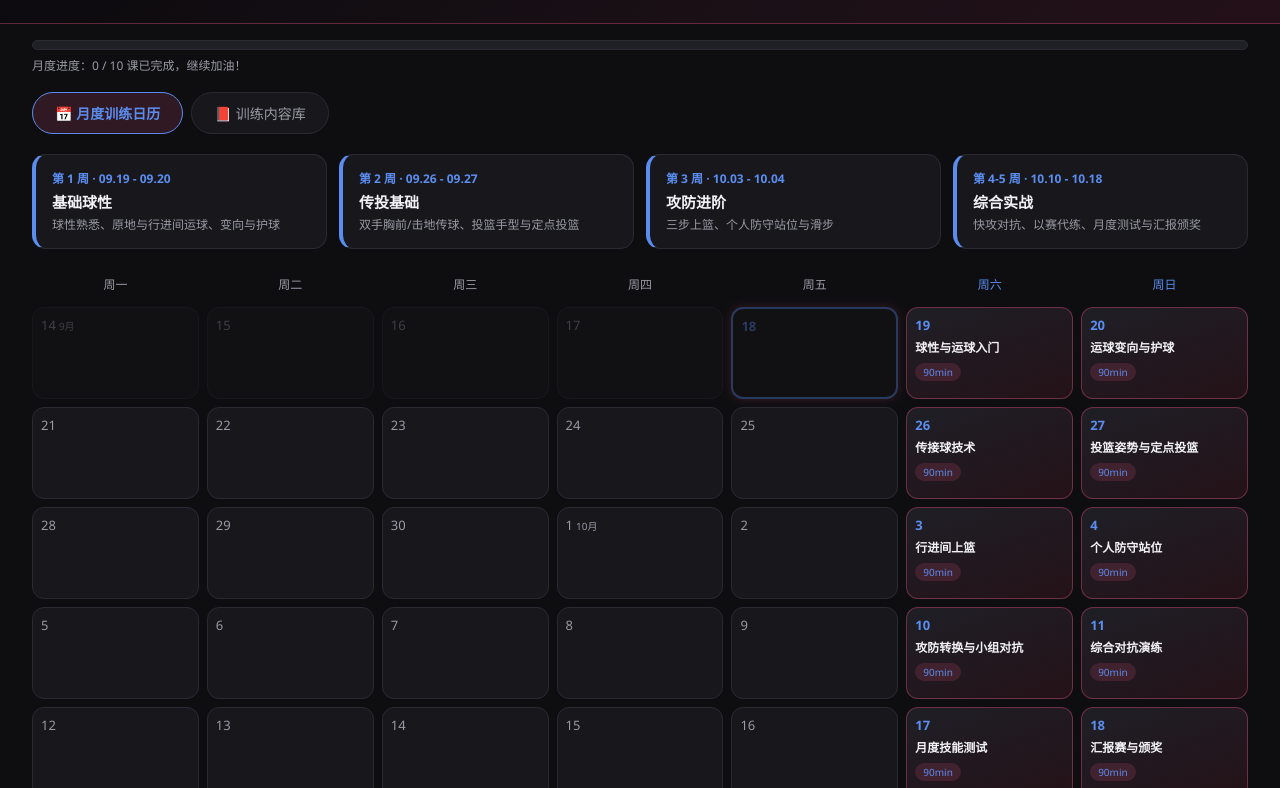
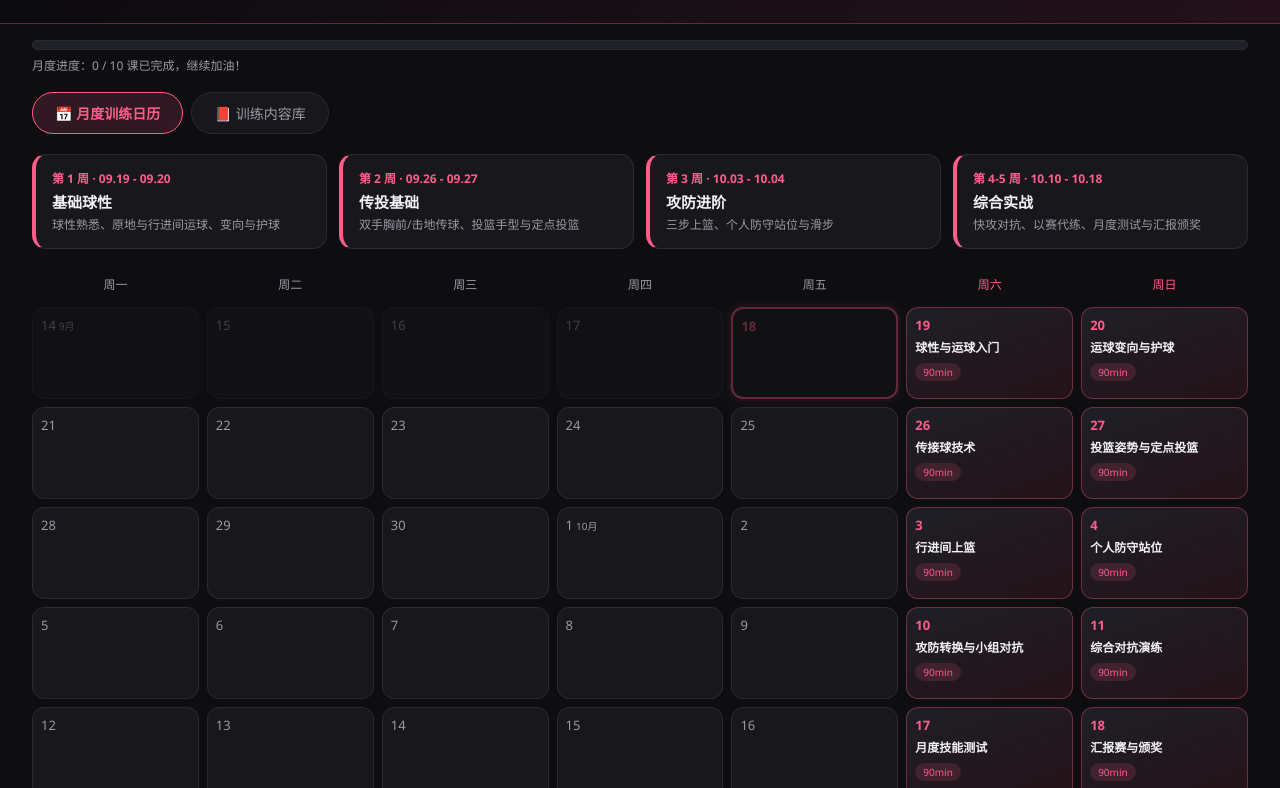
Before and after one commit to L11j/basketball-workbench, a plain HTML site: page index.html in a window 1280 px wide. Shown: the part 101-889 px from the top of the page. Drawn offline with Linux system fonts and the light colour scheme.

Commit message:
主题颜色改回粉色

```diff
--- a/index.html
+++ b/index.html
@@ -9,7 +9,7 @@
     --bg: #0e0e11;
     --panel: #17171c;
     --panel-2: #1f1f26;
-    --pink: #5b8def;
+    --pink: #ff5c8a;
     --pink-soft: rgba(255, 92, 138, 0.14);
     --pink-line: rgba(255, 92, 138, 0.35);
     --text: #f2f2f5;
```
